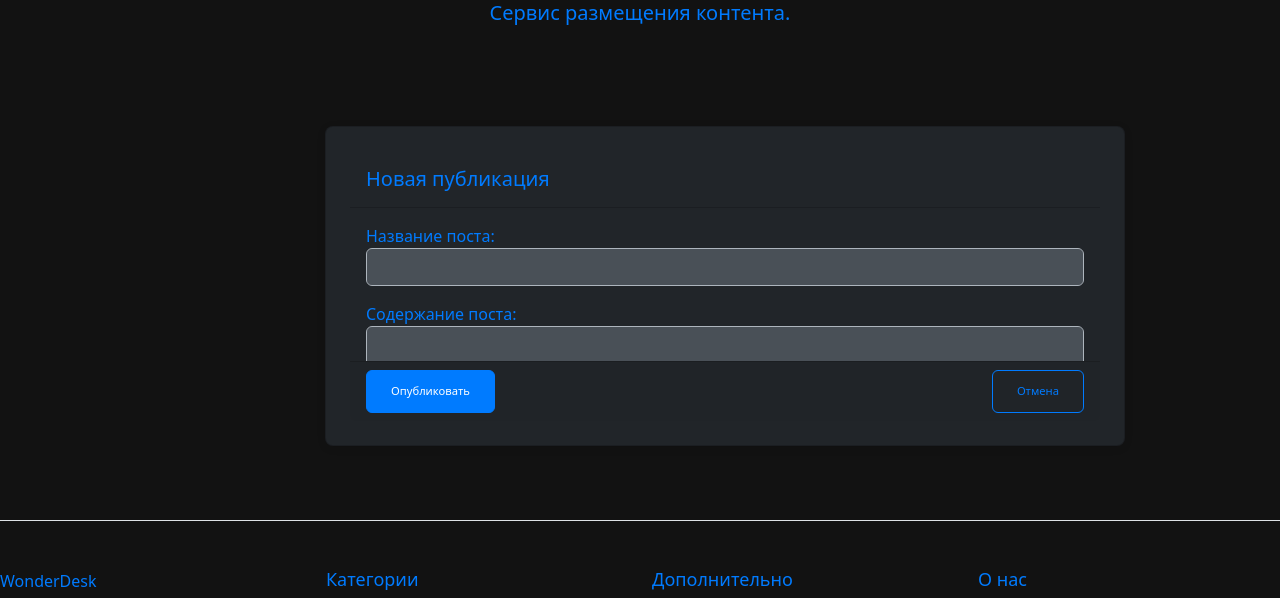
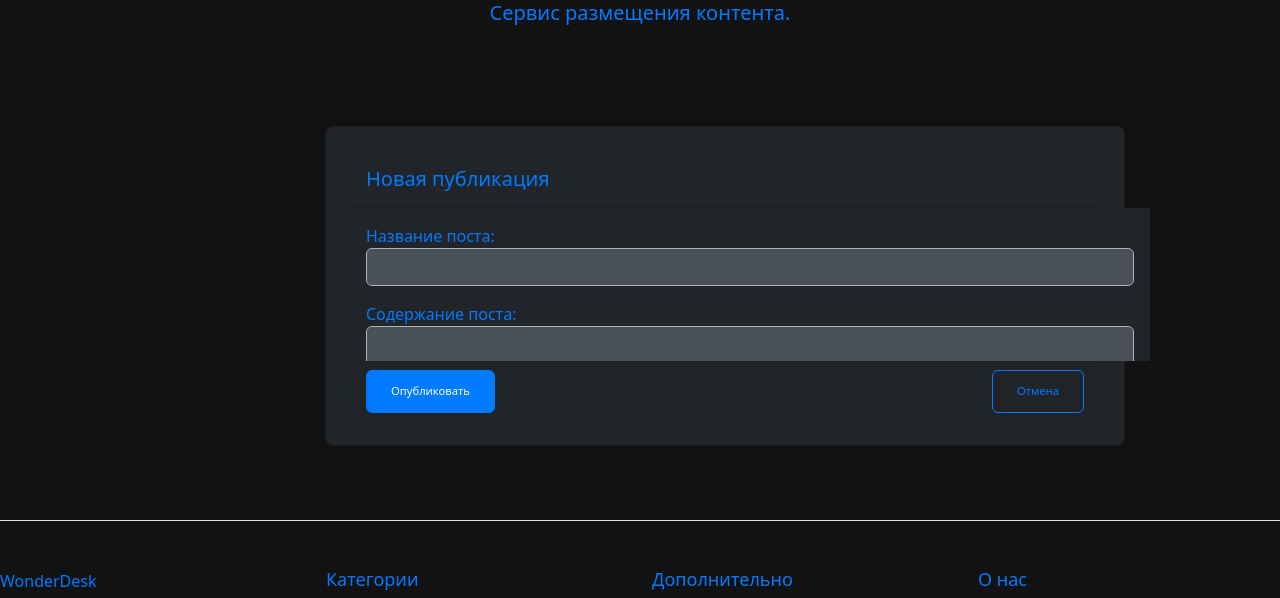
Before and after one commit to EugenyBaz/WonderDesk, a Django app: page /create_post/ in a window 1280 px wide. Shown: the part 222-820 px from the top of the page. Run offline with Django 5.2, Linux system fonts and the light colour scheme; the visitor is signed in with stand-in values (Sample User, id 1); some libraries are stand-ins or nearby versions.

Commit message:
update #2 style form

```diff
--- a/posts/templates/posts/post_form.html
+++ b/posts/templates/posts/post_form.html
@@ -75,7 +75,7 @@
             <form method="POST" enctype="multipart/form-data">
                 <div class="card mb-3">
                     <h5 class="card-header bg-dark p-3" >Новая публикация</h5>
-                    <div class="card-body" style="background-color: #212529;">
+                    <div class="card-body" style="width: 50rem;background-color: #212529;">
                         {% csrf_token %}
                         {{ form.as_p }}
                     </div>
```
